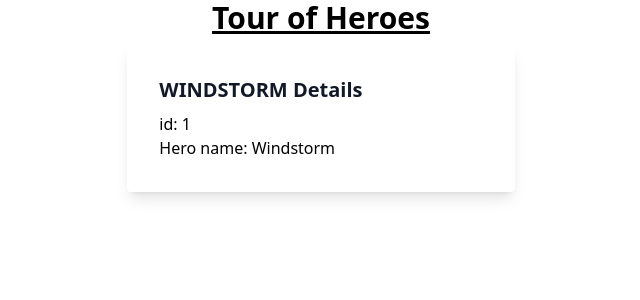
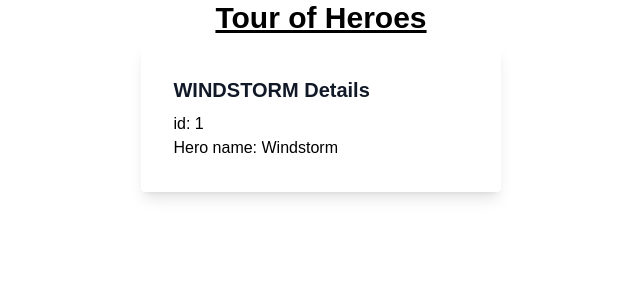
Before and after one commit to b0yu-li/angular-tour-of-heroes, an Angular app: page / in a window 1280 px wide. Shown: the top 300 px of the page, without its empty margins (319-959 px from the left). Built offline with nearby package versions, Linux system fonts and the light colour scheme.

Commit message:
style: swap out the default font

```diff
--- a/src/index.html
+++ b/src/index.html
@@ -7,7 +7,7 @@
   <meta name="viewport" content="width=device-width, initial-scale=1">
   <link rel="icon" type="image/x-icon" href="favicon.ico">
 </head>
-<body>
+<body class="font-customized">
   <app-root></app-root>
 </body>
 </html>
--- a/tailwind.config.js
+++ b/tailwind.config.js
@@ -5,6 +5,9 @@ module.exports = {
   ],
   theme: {
     extend: {},
+    fontFamily: {
+      customized: ['"Avenir Next"', 'sans-serif']
+    }
   },
   plugins: [],
 }
```
